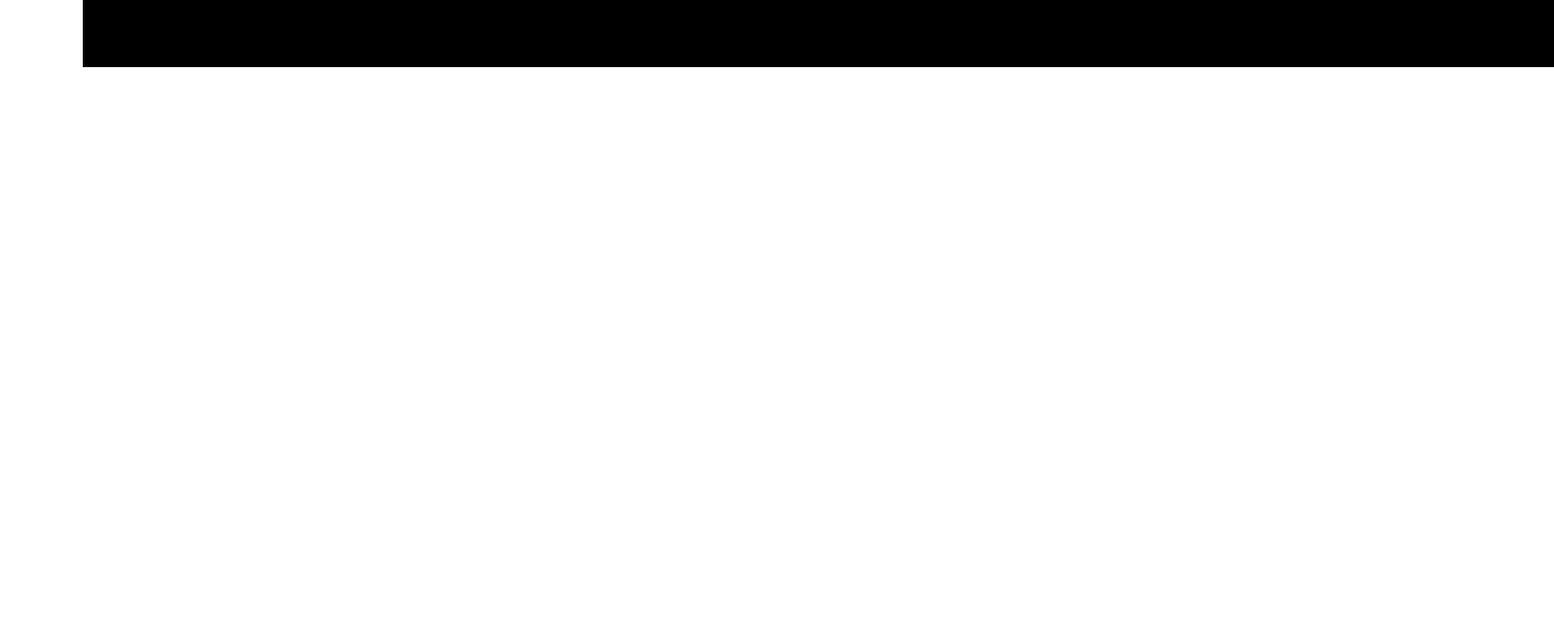
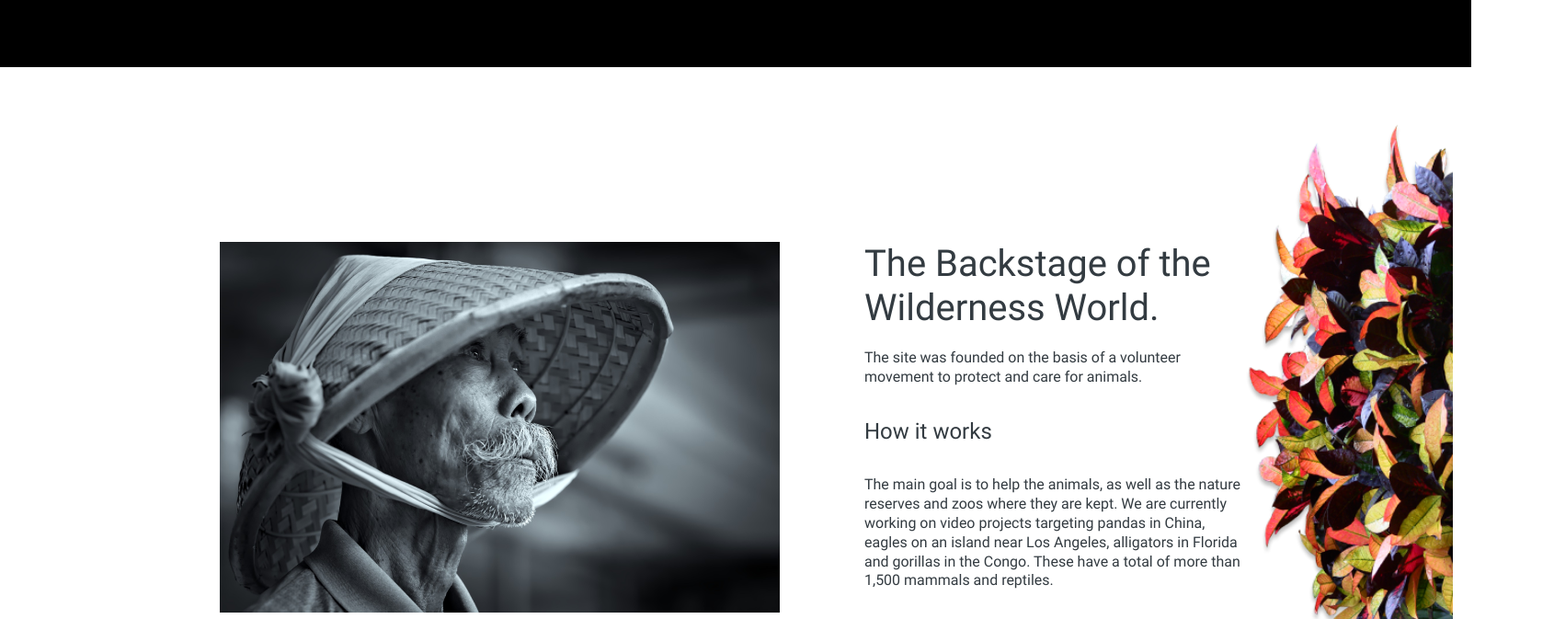
Before and after one commit to amoriah/online-zoo, a website: page pages/main/index.html in a window 1280 px wide. Shown: the part 707-1380 px from the top of the page at 92% size, 1690 px wide, since content can reach past the window. Before the commit the page ends 800 px from the top, so only its background shows below. Drawn offline with Linux system fonts and the light colour scheme.

Commit message:
add two_column_layout

```diff
--- a/pages/main/index.html
+++ b/pages/main/index.html
@@ -57,6 +57,26 @@
 			</div>
 		</div>
 	</header>
-
+	<div class="main">
+		<div class="backstage">
+			<div class="first_column">
+				<div class="bamboo_cap">
+					<img src="/assets/images/png/bamboo-cap.png" alt="bamboo-cap">
+				</div>
+			</div>
+			<div class="second_column">
+				<div class="text">
+					<h1>The Backstage of the Wilderness World.</h1>
+					<p>The site was founded on the basis of a volunteer movement to protect and care for animals.</p>
+					<h2>How it works </h2>
+					<p>The main goal is to help the animals, as well as the nature reserves and zoos where they are kept.
+					We are currently working on video projects targeting pandas in China, eagles on an island near
+					Los Angeles, alligators in Florida and gorillas in the Congo. These have a total of more than 1,500
+					mammals and reptiles.</p>
+				</div>
+				<img src="/assets/images/png/flower_foto1.png" alt="flower_foto1">
+			</div>
+		</div>
+	</div>
 </body>
 </html>
--- a/pages/main/style.css
+++ b/pages/main/style.css
@@ -24,8 +24,10 @@
     /* outline: 8px dashed red; */
     background-color: black;
     width: 1600px;
-    height: 780px;
-    margin-left: 7%;
+    margin: 30px auto;
+    height: 750px;
+    /* position: fixed; */
+    /* margin-left: 7%; */
 }
 
 .header_wrapper {
@@ -129,6 +131,7 @@
     height: 700px;
     background: url(/assets/images/png/Giant\ Panda.png);
     background-size: cover;
+    background-position: 0%;
 }
 
 .ellipse {
@@ -168,3 +171,64 @@
 .button_watch_online:hover {
     padding: 2px;
 }
+/* MAIN CONTENT */
+.main {
+    width: 1600px;
+    margin: 30px auto;
+    /* outline: 3px dashed red; */
+}
+
+.backstage {
+    display: flex;
+    height: 723px;
+    /* border:3px solid lawngreen; */
+}
+
+.first_column {
+    /* border: 1px solid black; */
+    width: 850px;
+    padding: 20px;
+}
+
+.bamboo_cap {
+    padding-top: 140px;
+    padding-left: 219px;
+}
+
+.second_column {
+    display: flex;
+    ;
+    /* border: 1px solid black; */
+    width: 750px;
+    padding: 20px;
+}
+
+.text {
+    font-family: 'Roboto';
+    color: #333B41;
+    padding-top: 140px;
+    padding-left: 70px;
+
+}
+
+.second_column h1 {
+    font-size: 40px;
+    line-height: 120%;
+    margin-bottom: 20px;
+}
+
+.second_column h2 {
+    font-size: 24px;
+    line-height: 120%;
+    margin-bottom: 34px;
+    margin-top: 34px;
+}
+
+.second_column p {
+    font-size: 16px;
+    line-height: 130%;
+}
+
+.second_column img {
+
+}
```
Also changed, not shown: assets/images/png/bamboo-cap.png (added), assets/images/png/flower_foto1 (1).png (added), assets/images/png/flower_foto1.png (added).
